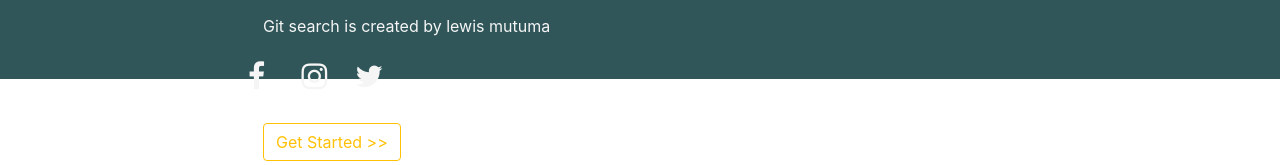
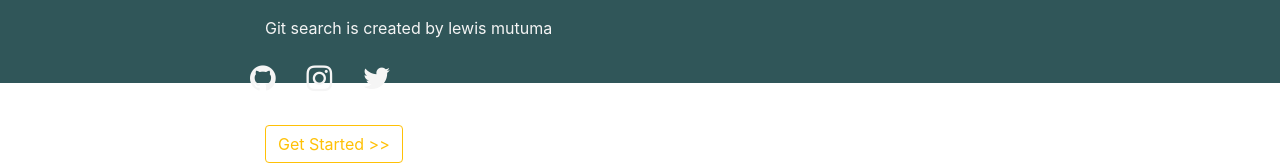
Before and after one commit to MutumaMutuma/Git-Search, an Angular app: page /landing in a window 1280 px wide. Shown: the part 565-730 px from the top of the page. Built offline with nearby package versions, Linux system fonts and the light colour scheme.

Commit message:
added a nav bar on users page

```diff
--- a/package.json
+++ b/package.json
@@ -21,6 +21,7 @@
     "@angular/platform-browser-dynamic": "^6.1.0",
     "@angular/router": "^6.1.0",
     "core-js": "^2.5.4",
+    "ngx-progressbar": "^2.1.1",
     "rxjs": "^6.0.0",
     "zone.js": "~0.8.26"
   },
--- a/src/app/app.module.ts
+++ b/src/app/app.module.ts
@@ -1,7 +1,7 @@
 import { BrowserModule } from '@angular/platform-browser';
 import { NgModule } from '@angular/core';
 import { RouterModule, Routes } from '@angular/router';
-
+// import { NgProgressModule } from 'ngx-progressbar';
 import { HttpClientModule } from '@angular/common/http'
 import { AppComponent } from './app.component';
 import { LandingComponent } from './landing/landing.component';
@@ -22,6 +22,7 @@ const routes:Routes=[
   imports: [
     BrowserModule,
     HttpClientModule,
+    // NgProgressModule,
     RouterModule.forRoot(routes)
   ],
   providers: [],
--- a/src/app/landing/landing.component.css
+++ b/src/app/landing/landing.component.css
@@ -5,5 +5,5 @@ a{
     color:whitesmoke;
 }
 a:hover{
-    color: blueviolet;
+    color: rgba(135, 202, 185, 0.76);
 }
--- a/src/app/landing/landing.component.html
+++ b/src/app/landing/landing.component.html
@@ -5,7 +5,7 @@
     </a>  <span style="font-family: 'Cinzel Decorative', cursive; font-size: 40px;">Search</span></h1>
 
   </nav>
-<div style="background-color:#305659 ; background-size: cover; background-attachment: fixed; width: 100%; height: 100px; padding: 263px ;" class="landing">
+<div style="background-color:#305659 ; background-size: cover; background-attachment: fixed; width: 100%; height: 100px; padding: 265px ;" class="landing">
 
 
   <div class="overlay">
@@ -20,7 +20,7 @@
       <div col-md-5>
         <div style="color:whitesmoke; font-size: 30px;" class="row">
             <div class="col-md-4">
-               <a href="https://facebook.com/"> <i class="fa fa-facebook"></i></a>
+               <a href="https://facebook.com/"> <i class="fa fa-github"></i></a>
             </div>
             <div class="col-md-4">
                <a href="https://instagram.com/"><i class="fa fa-instagram"></i></a>
--- a/src/app/user/user.component.html
+++ b/src/app/user/user.component.html
@@ -1,3 +1,14 @@
-<p>
-  user works!
-</p>
+<!-- <div class="container-fluid"> -->
+<nav style="background-color:#3b6c70 ;" class="navbar navbar-light">
+    <h1> <a class="navbar-brand" href="#">
+       <img src="https://upload.wikimedia.org/wikipedia/commons/thumb/e/e0/Git-logo.svg/2000px-Git-logo.svg.png" alt="" height="70px"class="d-inline-block align-top" alt="">
+     </a>  <span style="font-family: 'Cinzel Decorative', cursive; font-size: 40px;">Search</span></h1>
+     <div row>
+        <!-- <div class="col-md-6"> -->
+            <div class="form-group">
+                <input type="text" name="" placeholder="Search..." class="form-control"></div>
+        <!-- </div> -->
+      </div>
+
+   </nav>
+<!-- </div> -->
--- a/src/app/user/user.component.ts
+++ b/src/app/user/user.component.ts
@@ -1,5 +1,6 @@
 import { Component, OnInit } from '@angular/core';
-
+// import { NgProgressModule } from 'ngx-progressbar';
+import  { Http } from '@angular/http';
 @Component({
   selector: 'app-user',
   templateUrl: './user.component.html',
```
Also changed, not shown: src/app/users/user.service.ts (+8 -1 lines), 1 other file (tests, documents, lock files or other folders).
